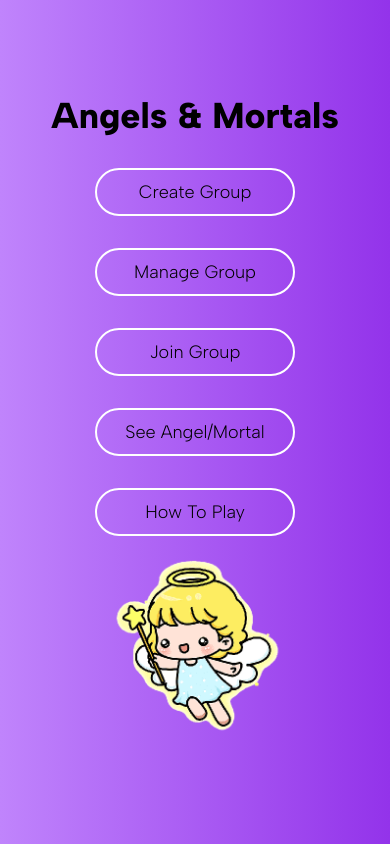
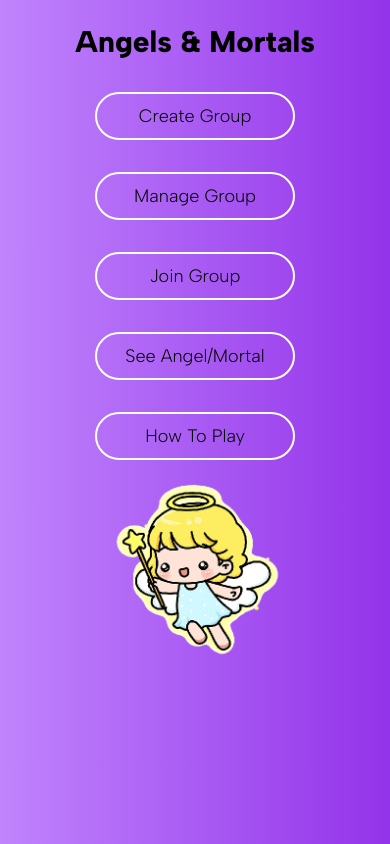
Before and after one commit to Elijah5399/angel-and-mortal, a Next.js app: page / in a window 390 px wide. Built offline with nearby package versions, Linux system fonts and the light colour scheme.

Commit message:
Make header responsive to phones

```diff
--- /dev/null
+++ b/src/components/header.tsx
@@ -0,0 +1,7 @@
+export default function Header() {
+  return (
+    <h1 className="font-albert font-extrabold text-3xl md:text-4xl">
+      Angels & Mortals
+    </h1>
+  );
+}
--- a/src/pages/index.tsx
+++ b/src/pages/index.tsx
@@ -1,14 +1,15 @@
 import type { ReactElement } from "react";
 import Angel from "../components/angel";
 import Button from "../components/button";
+import Header from "../components/header";
 import Layout from "../components/layout";
 
 import type { NextPageWithLayout } from "./_app";
 
 const Page: NextPageWithLayout = () => {
   return (
-    <div className="flex flex-col items-center pt-24">
-      <h1 className="font-albert font-extrabold text-4xl">Angels & Mortals</h1>
+    <div className="flex flex-col items-center pt-6 md:pt-20">
+      <Header />
       <div id="buttonGroup" className="pt-4">
         <Button>Create Group</Button>
         <Button>Manage Group</Button>
```
